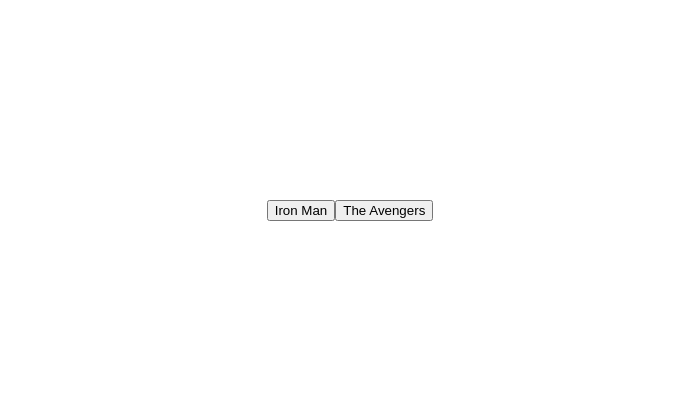
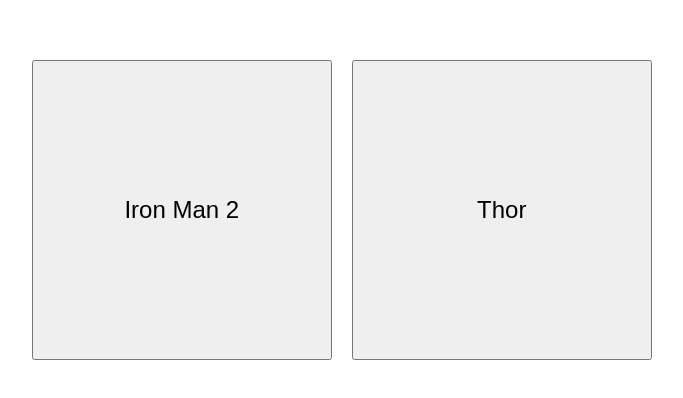
Before and after one commit to zbaskin/Ranking-System, a React (Create React App) app in the folder ranking-system/: page / in a window 1280 px wide. Shown: the part 190-588 px from the top of the page, without its empty margins (290-973 px from the left). Built offline with nearby package versions, Linux system fonts and the light colour scheme.

Commit message:
experimenting with react state hooks

```diff
--- a/ranking-system/src/App.css
+++ b/ranking-system/src/App.css
@@ -24,6 +24,15 @@
   color: white;
 }
 
+.App-button {
+  font-size: x-large;
+  margin: 10px;
+  padding: 10px;
+  height: 300px;
+  width: 300px;
+  /*background-color: #fda0a0;*/
+}
+
 .App-link {
   color: #61dafb;
 }
--- a/ranking-system/src/App.js
+++ b/ranking-system/src/App.js
@@ -1,11 +1,49 @@
 import './App.css';
+import RankingSystem from './RankingSystem.js';
+
+var films = ["Iron Man", "The Incredible Hulk", "Iron Man 2", "Thor", "Captain America", "The Avengers"];
+
+function updateWinner(items, winner, loser) {
+  items[winner][1]++;
+  items[loser][1]++;
+
+  items[winner][0] += (1 / items[winner][1]);
+  items[loser][0] -= (1 / items[loser][1]);
+}
+
+function getTwoRandInts(max) {
+  var rand1 = Math.floor(Math.random() * max);
+  var rand2 = rand1;
+  while (rand1 === rand2) {
+      rand2 = Math.floor(Math.random() * max);
+  }
+  return [rand1, rand2];
+}
+
+function createArray(length) {
+  var arr = [];
+  for (let i = 0; i < length; i++) {
+      arr.push([0,0]);
+  }
+  return arr;
+}
+
+function Buttons(props) {
+  var ints = getTwoRandInts(films.length);
+  return (
+    <div className="button-container">
+      <button className="App-button" onClick={updateWinner}>{films[ints[0]]}</button>
+      <button className="App-button" onClick={updateWinner}>{films[ints[1]]}</button>
+    </div>
+  );
+}
 
 function App() {
   return (
     <div className="App">
       <header className="App-header">
-        <button id="option1">Iron Man</button>
-        <button id="option2">The Avengers</button>
+        <Buttons />
+        <RankingSystem />
       </header>
     </div>
   );
--- /dev/null
+++ b/ranking-system/src/RankingSystem.js
@@ -0,0 +1,30 @@
+import React, { useState } from 'react';
+import films from "./films.js";
+
+function createArray(length) {
+    var arr = [];
+    for (let i = 0; i < length; i++) {
+        arr.push([0,0]);
+    }
+    console.log(arr);
+    return arr;
+}
+
+class RankingSystem extends React.Component {
+    constructor(props) {
+        super(props);
+        this.state = {
+            rankings: createArray(films.length)
+        }
+    }
+
+    render() {
+        return (
+            <div>
+                {this.state.rankings[0][0]}
+            </div>
+        )
+    }
+}
+
+export default RankingSystem;
--- /dev/null
+++ b/ranking-system/src/films.js
@@ -0,0 +1 @@
+export default ["Iron Man", "The Incredible Hulk", "Iron Man 2", "Thor", "Captain America", "The Avengers"];
```
